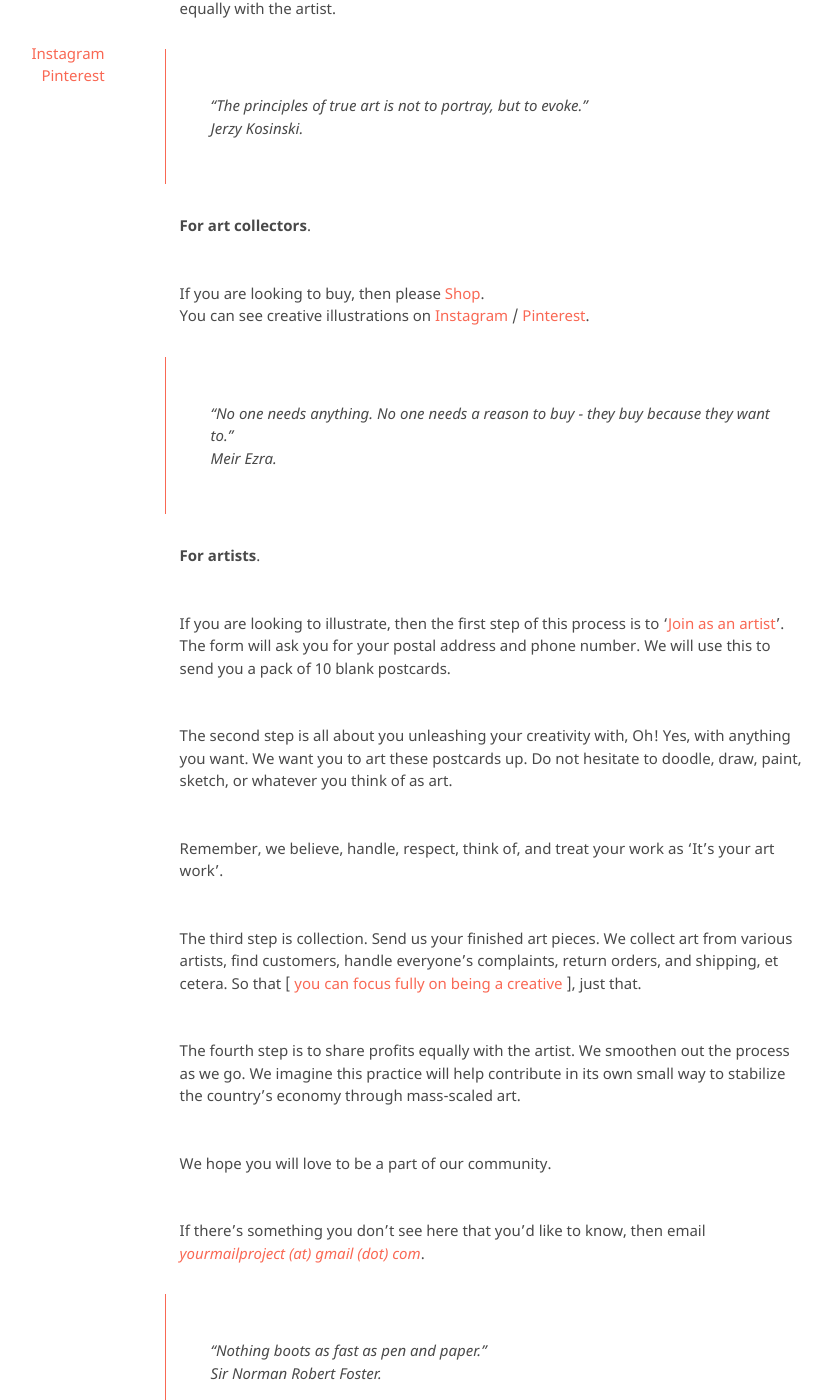
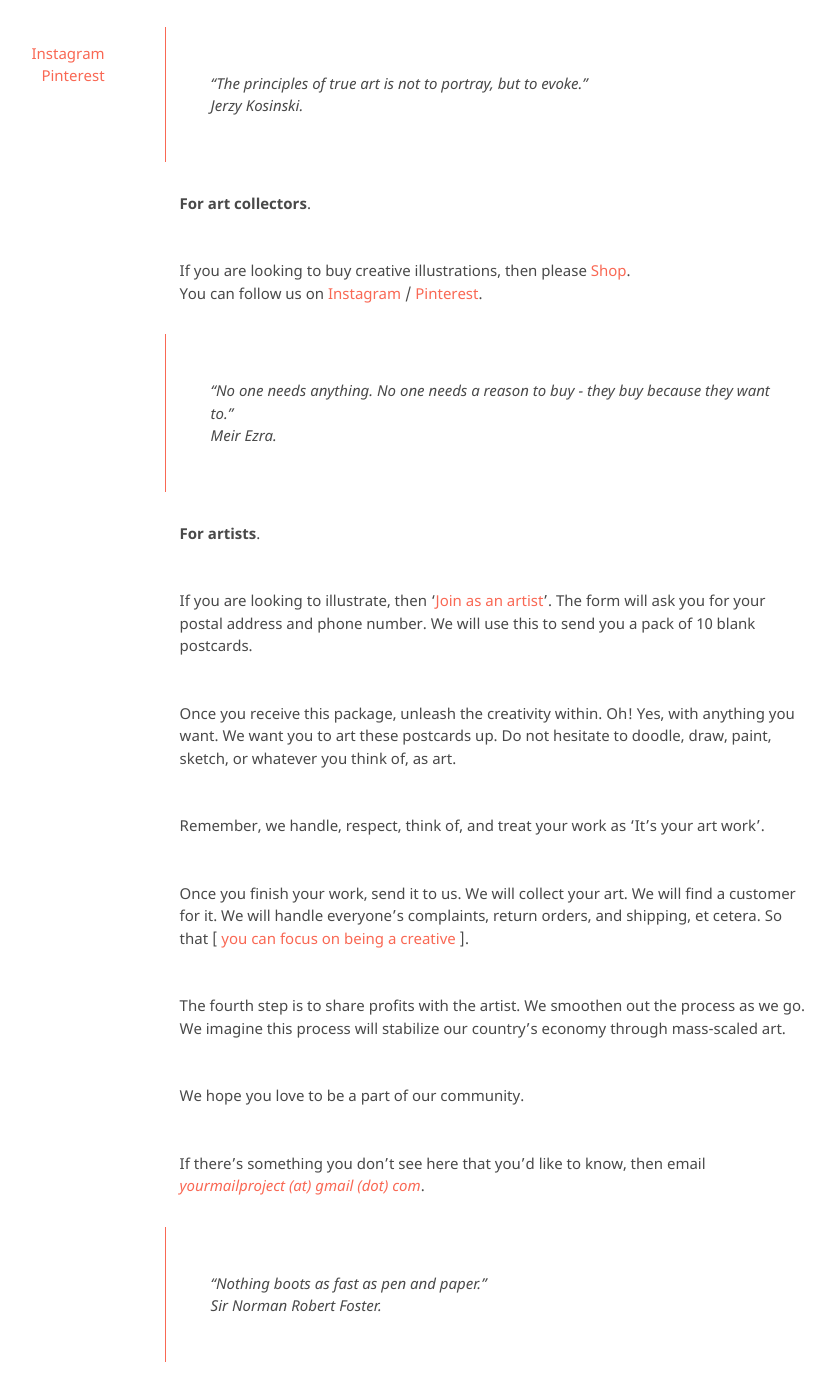
Before and after one commit to kvshvlin/yourmailproject, a Jekyll site: the page built from index.md, in a window 1280 px wide and 1400 px high, scrolled down 341 px. Shown: the whole window, without its empty margins (248-1083 px from the left). Built offline with Jekyll 4.4.1, drawn with Linux system fonts in a browser that asks for light colours; our own code applies the rules of GitHub Pages for plain Markdown files; some of the changed text lies outside the part shown.

Commit message:
Update index.md

```diff
--- a/index.md
+++ b/index.md
@@ -1,31 +1,31 @@
 **About**.
 
-We are an art collective. The intention here is to get artists to illustrate on postcards, and sell these postcards as a product to various marketplaces. The profits will be shared equally with the artist.
+We are an art collective. We intend to get artists to illustrate postcards. Then sell these postcards as a product to various marketplaces. Then share profits with the artist.
 
 > "The principles of true art is not to portray, but to evoke."
 > Jerzy Kosinski.
 
 **For art collectors**.
 
-If you are looking to buy, then please <a href="https://yourmailproject.stores.instamojo.com" target="_blank">Shop</a>.
-You can see creative illustrations on <a href="https://www.instagram.com/yourmailproject" target="_blank">Instagram</a> / <a href="https://in.pinterest.com/yourmailproject" target="_blank">Pinterest</a>.
+If you are looking to buy creative illustrations, then please <a href="https://yourmailproject.stores.instamojo.com" target="_blank">Shop</a>.
+You can follow us on <a href="https://www.instagram.com/yourmailproject" target="_blank">Instagram</a> / <a href="https://in.pinterest.com/yourmailproject" target="_blank">Pinterest</a>.
 
 > "No one needs anything. No one needs a reason to buy - they buy because they want to."
 > Meir Ezra.
 
 **For artists**.
 
-If you are looking to illustrate, then the first step of this process is to '<a href="https://yourmailproject.typeform.com/to/krhWpQJZ" target="_blank">Join as an artist</a>'. The form will ask you for your postal address and phone number. We will use this to send you a pack of 10 blank postcards.
+If you are looking to illustrate, then '<a href="https://yourmailproject.typeform.com/to/krhWpQJZ" target="_blank">Join as an artist</a>'. The form will ask you for your postal address and phone number. We will use this to send you a pack of 10 blank postcards.
 
-The second step is all about you unleashing your creativity with, Oh! Yes, with anything you want. We want you to art these postcards up. Do not hesitate to doodle, draw, paint, sketch, or whatever you think of as art.
+Once you receive this package, unleash the creativity within. Oh! Yes, with anything you want. We want you to art these postcards up. Do not hesitate to doodle, draw, paint, sketch, or whatever you think of, as art.
 
-Remember, we believe, handle, respect, think of, and treat your work as 'It's your art work'.
+Remember, we handle, respect, think of, and treat your work as 'It's your art work'.
 
-The third step is collection. Send us your finished art pieces. We collect art from various artists, find customers, handle everyone's complaints, return orders, and shipping, et cetera. So that [ [you can focus fully on being a creative]() ], just that.
+Once you finish your work, send it to us. We will collect your art. We will find a customer for it. We will handle everyone's complaints, return orders, and shipping, et cetera. So that [ [you can focus on being a creative]() ].
 
-The fourth step is to share profits equally with the artist. We smoothen out the process as we go. We imagine this practice will help contribute in its own small way to stabilize the country's economy through mass-scaled art.
+The fourth step is to share profits with the artist. We smoothen out the process as we go. We imagine this process will stabilize our country's economy through mass-scaled art.
 
-We hope you will love to be a part of our community.
+We hope you love to be a part of our community.
 
 If there’s something you don’t see here that you’d like to know, then email
 [_yourmailproject (at) gmail (dot) com_](mailto:yourmailproject@gmail.com).
```
